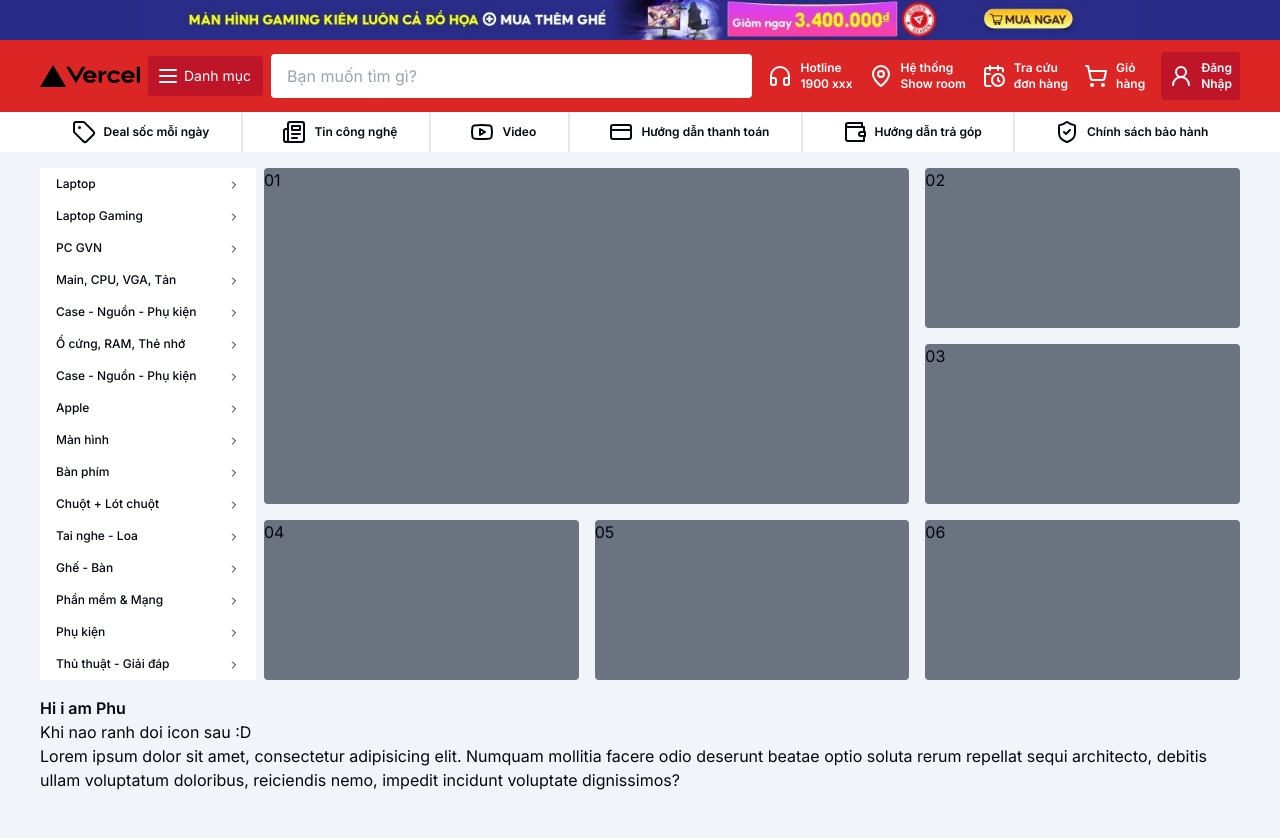
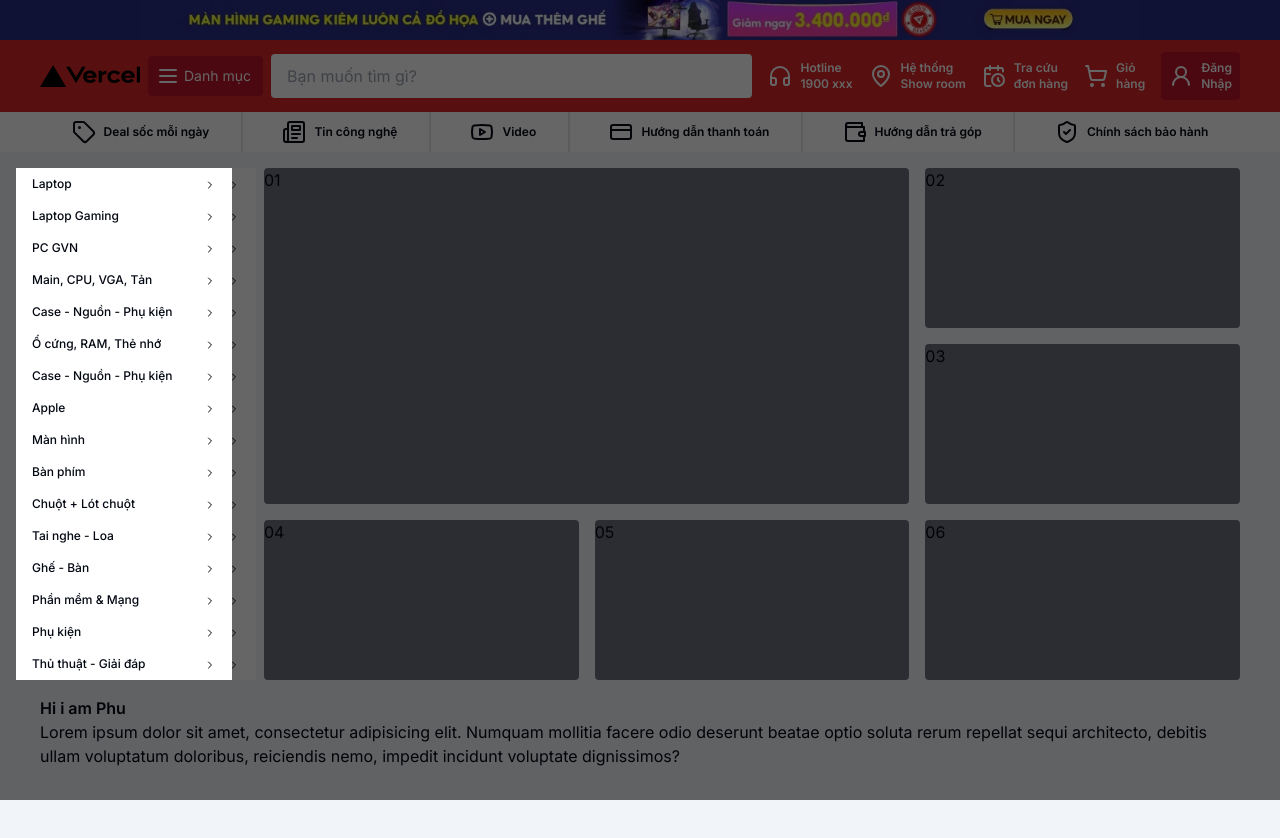
Before and after one commit to dndphu/next14-shadcn, a Next.js app: page / in a window 1280 px wide. Shown: the top 838 px of the page. Built offline with nearby package versions, Linux system fonts and the light colour scheme.

Commit message:
fix: update ui

```diff
--- a/src/app/layout.tsx
+++ b/src/app/layout.tsx
@@ -1,9 +1,7 @@
 import type { Metadata } from "next";
 import { Inter } from "next/font/google";
 import "./globals.css";
-import Navbar from "@/components/appHeader/Navbar";
-import Banner from "@/components/appHeader/Banner";
-import SubMenu from "@/components/appHeader/SubMenu";
+import MainLayout from '@/components/appLayout/mainLayout'
 const inter = Inter({ subsets: ["latin"] });
 
 export const metadata: Metadata = {
@@ -19,9 +17,7 @@ export default function RootLayout({
   return (
     <html lang="en">
       <body className={inter.className}>
-        <Banner></Banner>
-        <Navbar></Navbar>
-        <SubMenu></SubMenu>
+        <MainLayout></MainLayout>
         {children}
       </body>
     </html>
--- a/src/app/page.tsx
+++ b/src/app/page.tsx
@@ -19,7 +19,6 @@ export default function Home() {
       </div>
       <div className="container">
         <h1 className="mt-4 file:text-2xl font-semibold	">Hi i am Phu</h1>
-        <div>Khi nao ranh doi icon sau :D</div>
         <div>
           Lorem ipsum dolor sit amet, consectetur adipisicing elit. Numquam
           mollitia facere odio deserunt beatae optio soluta rerum repellat sequi
--- a/src/components/appHeader/Navbar.tsx
+++ b/src/components/appHeader/Navbar.tsx
@@ -1,3 +1,4 @@
+"use client";
 import Link from "next/link";
 import Image from "next/image";
 import {
@@ -14,12 +15,38 @@ import {
   ShoppingCart,
   UserRound,
   Menu,
-  HandMetal,ShieldQuestion
+  HandMetal,
+  ShieldQuestion,
 } from "lucide-react";
+import React, { useState } from "react";
+import Banner from "@/components/appHeader/Banner";
 
-const Navbar = () => {
+import MenuHome from "@/components/appBody/Menu";
+const Navbar = (props: any) => {
+  const handleClick = () => {
+    // Gọi hàm callback từ props khi sự kiện click xảy ra
+    if (props.onClick) {
+      props.onClick("Thông tin truyền từ child lên parent");
+    }
+    setIsVisible(true);
+  };
+  const [isVisible, setIsVisible] = useState(true);
   return (
-    <nav className="sticky top-0 z-50 flex items-center justify-between flex-wrap bg-red-600 p-3 h-auto">
+    <>
+      <nav className="sticky top-0 z-20 flex items-center justify-between flex-wrap bg-red-600 p-3 h-auto">
+        {isVisible && (
+          <>
+            {" "}
+            <div className="z-20 absolute min-h-screen p-4  left-0 top-28 scroll-mt-2">
+              <MenuHome></MenuHome>
+            </div>
+            <div
+              onClick={() => setIsVisible(false)}
+              style={{ background: "rgba(0, 0, 0, 0.6)" }}
+              className="h-full w-full fixed inset-0 z-10 "
+            ></div>
+          </>
+        )}
         <div className="lg:container  w-full  flex items-center">
           <div className="mr-2">
             <Link href="/">
@@ -33,6 +60,7 @@ const Navbar = () => {
           </div>
           <div className="mr-2">
             <button
+              onClick={() => handleClick()}
               style={{ background: "#BE1529" }}
               className="flex items-center px-2 py-2  rounded text-white text-lg"
             >
@@ -115,7 +143,15 @@ const Navbar = () => {
           </HoverCard>
         </div>
       </nav>
+      {/* {isVisible && (
+        <div
+          onClick={() => setIsVisible(false)}
+          style={{ background: "rgba(0, 0, 0, 0.6)" }}
+          className="h-full w-full fixed inset-0 z-10"
+        ></div>
+      )} */}
+    </>
   );
 };
 
-export default Navbar;
+export { Navbar };
--- /dev/null
+++ b/src/components/appLayout/mainLayout.tsx
@@ -0,0 +1,18 @@
+"use client";
+import { Navbar } from "@/components/appHeader/Navbar";
+import Banner from "@/components/appHeader/Banner";
+import SubMenu from "@/components/appHeader/SubMenu";
+const mainLayout = () => {
+  const handleChildClick = (info: any) => {
+    console.log("From child: ", info);
+    // Xử lý thông tin từ child tại đây
+  };
+  return (
+    <>
+      <Banner></Banner>
+      <Navbar onClick={handleChildClick}></Navbar>
+      <SubMenu></SubMenu>
+    </>
+  );
+};
+export default mainLayout;
```
Also changed, not shown: src/components/appHeader/Banner.tsx (+5 -2 lines). Lines whose indentation alone changed are shown as unchanged.
